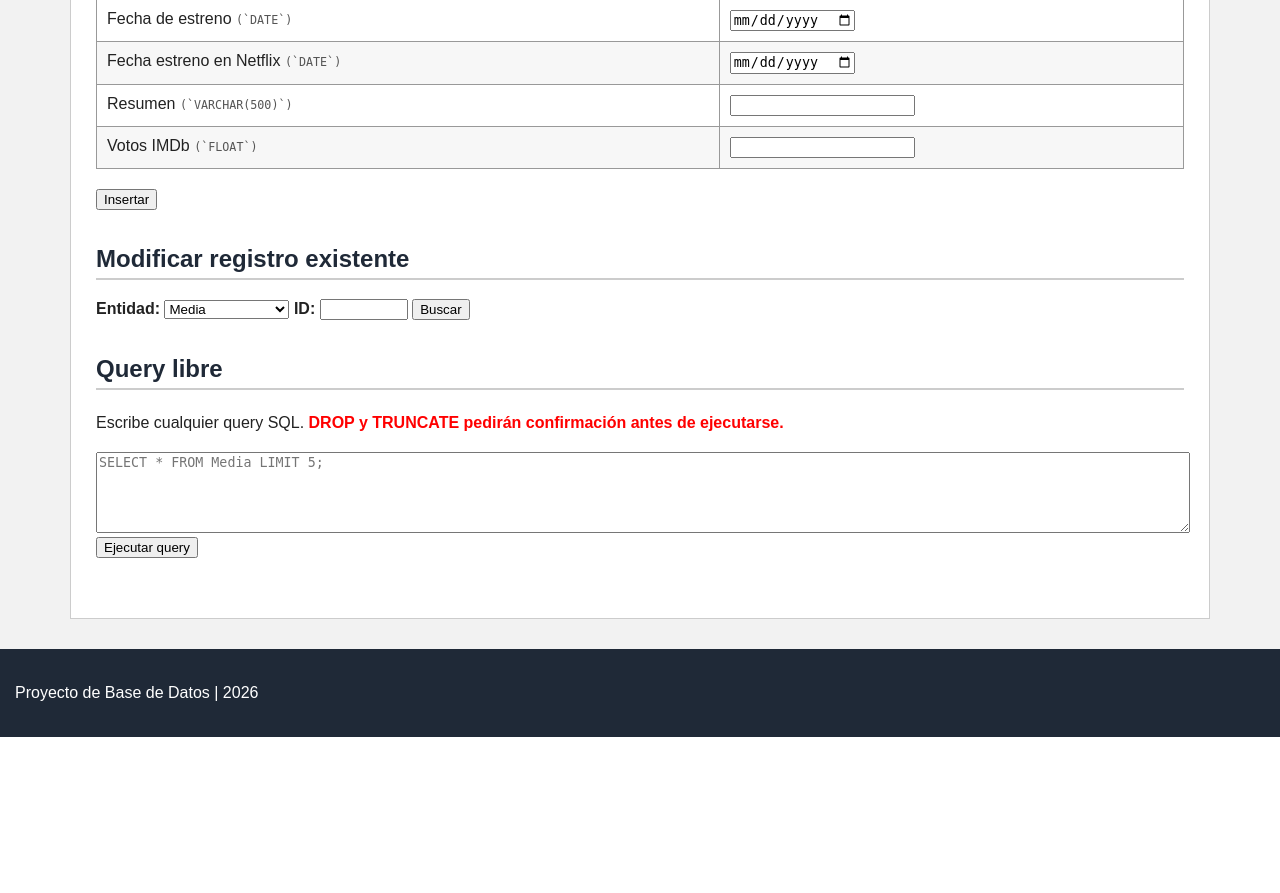
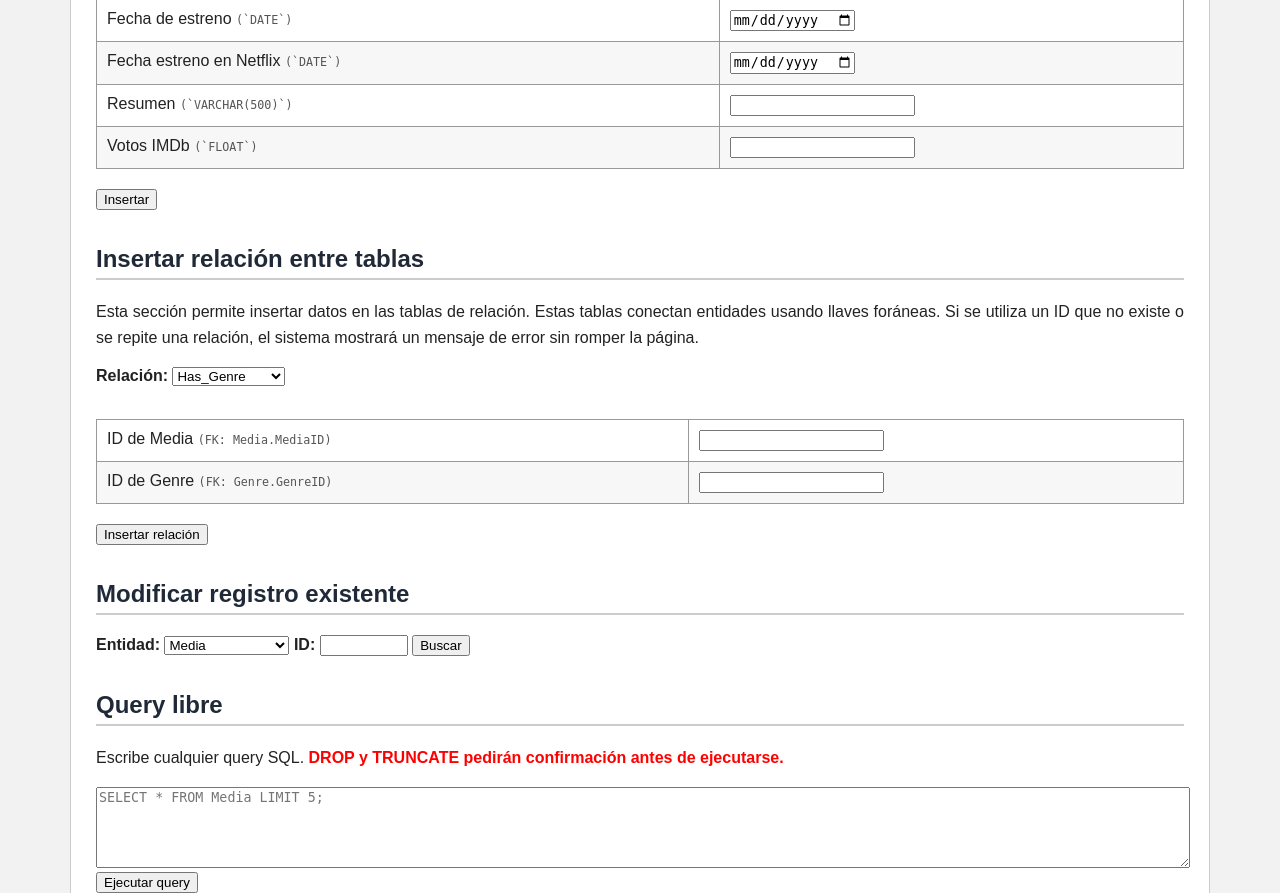
Before and after one commit to tiffie1/database-final, a PHP site: page /queries.php in a window 1280 px wide. Shown: the part 1002-1895 px from the top of the page. Before the commit the page ends 1739 px from the top, so only its background shows below. Run offline with PHP 8.4, Linux system fonts and the light colour scheme.

Commit message:
Se añadio el formulario visual para insertar relaciones

```diff
--- a/queries.php
+++ b/queries.php
@@ -757,6 +757,80 @@ if ($_SERVER["REQUEST_METHOD"] === "POST" && isset($_POST["action"]) && $_POST["
             </form>
         </section>
 
+        <!-- SECCIÓN: INSERTAR RELACIONES -->
+<section id="insertar-relaciones">
+    <h2>Insertar relación entre tablas</h2>
+
+    <p>
+        Esta sección permite insertar datos en las tablas de relación. Estas tablas conectan
+        entidades usando llaves foráneas. Si se utiliza un ID que no existe o se repite una
+        relación, el sistema mostrará un mensaje de error sin romper la página.
+    </p>
+
+    <?php if (!empty($relationWarnings)): ?>
+        <div class="validation-error">
+            <strong>Errores de validación:</strong>
+            <ul>
+                <?php foreach ($relationWarnings as $w): ?>
+                    <li><?php echo htmlspecialchars($w); ?></li>
+                <?php endforeach; ?>
+            </ul>
+        </div>
+    <?php endif; ?>
+
+    <?php if ($relationSuccess !== null): ?>
+        <p class="success-message">✔ <?php echo htmlspecialchars($relationSuccess); ?></p>
+    <?php endif; ?>
+
+    <?php if ($relationError !== null): ?>
+        <p class="error-message">✘ <?php echo htmlspecialchars($relationError); ?></p>
+    <?php endif; ?>
+
+    <form method="POST" action="" id="relationForm">
+        <input type="hidden" name="action" value="insert_relation">
+
+        <label for="relationSelect"><strong>Relación:</strong></label>
+        <select name="relation" id="relationSelect">
+            <?php foreach ($relations as $key => $def): ?>
+                <option value="<?php echo $key; ?>"
+                    <?php echo ($selectedRelation === $key) ? "selected" : ""; ?>>
+                    <?php echo htmlspecialchars($key); ?>
+                </option>
+            <?php endforeach; ?>
+        </select>
+
+        <br><br>
+
+        <?php foreach ($relations as $key => $def): ?>
+            <div id="relation-fields-<?php echo $key; ?>"
+                style="display:<?php echo ($selectedRelation === $key) ? 'block' : 'none'; ?>;">
+
+                <table>
+                    <?php foreach ($def["fields"] as $field): ?>
+                        <tr>
+                            <td>
+                                <label>
+                                    <?php echo htmlspecialchars($field["label"]); ?>
+                                    <span class="dbtype">(FK: <?php echo htmlspecialchars($field["ref"]); ?>)</span>
+                                </label>
+                            </td>
+                            <td>
+                                <input
+                                    type="number"
+                                    name="<?php echo htmlspecialchars($field["col"]); ?>"
+                                    min="1"
+                                    required>
+                            </td>
+                        </tr>
+                    <?php endforeach; ?>
+                </table>
+            </div>
+        <?php endforeach; ?>
+
+        <button type="submit">Insertar relación</button>
+    </form>
+</section>
+
         <!-- SECCIÓN 3: MODIFICAR REGISTROS -->
         <section id="editar">
             <h2>Modificar registro existente</h2>
```
